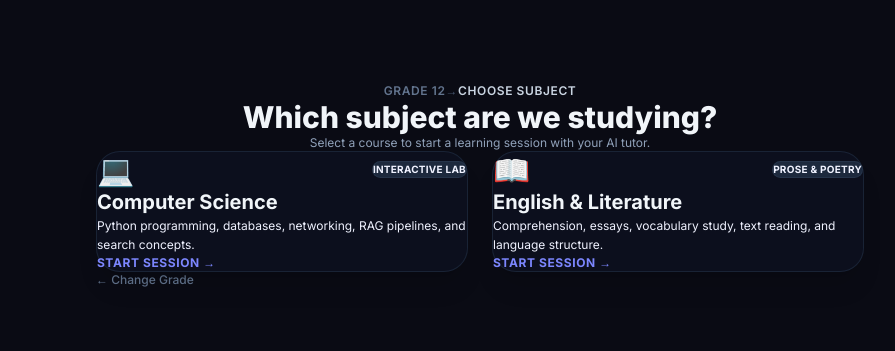
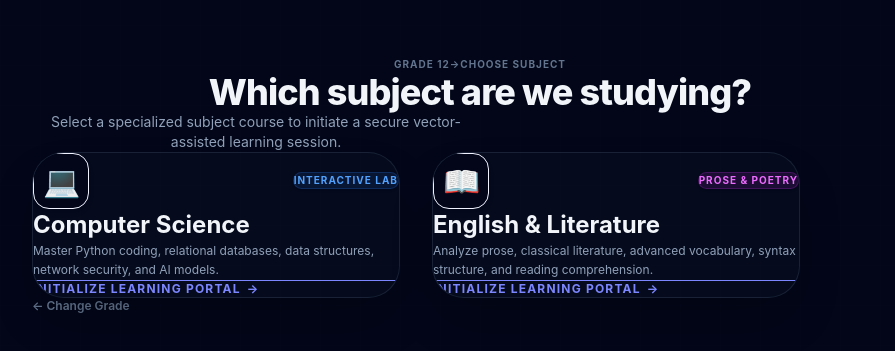
Before and after one commit to KarthikRaj07/TutorVerse, a React app in the folder frontend/: page /subjects in a window 1280 px wide. Shown: the part 215-566 px from the top of the page, without its empty margins (160-1055 px from the left). Built offline with nearby package versions, Linux system fonts and the light colour scheme; the HTML template or start-up script is replaced by a standard one.

Commit message:
Revamp UI template with premium dark theme, radial glows, active companion indicators, and upgraded fonts

```diff
--- a/frontend/src/components/Loader.jsx
+++ b/frontend/src/components/Loader.jsx
@@ -2,13 +2,15 @@ import React from 'react';
 
 export default function Loader() {
   return (
-    <div className="flex items-center space-x-2 py-3 px-4 bg-slate-900/50 backdrop-blur-md border border-purple-500/20 rounded-2xl w-max animate-pulse">
-      <div className="flex space-x-1.5">
+    <div className="flex items-center space-x-3 py-3.5 px-5 bg-slate-900/60 backdrop-blur-2xl border border-indigo-500/10 rounded-2xl w-max shadow-lg animate-pulse">
+      <div className="flex space-x-1.5 items-center">
         <span className="w-2.5 h-2.5 bg-cyan-400 rounded-full animate-bounce" style={{ animationDelay: '0ms' }}></span>
-        <span className="w-2.5 h-2.5 bg-indigo-400 rounded-full animate-bounce" style={{ animationDelay: '150ms' }}></span>
-        <span className="w-2.5 h-2.5 bg-purple-400 rounded-full animate-bounce" style={{ animationDelay: '300ms' }}></span>
+        <span className="w-2.5 h-2.5 bg-indigo-500/80 rounded-full animate-bounce" style={{ animationDelay: '150ms' }}></span>
+        <span className="w-2.5 h-2.5 bg-fuchsia-400 rounded-full animate-bounce" style={{ animationDelay: '300ms' }}></span>
       </div>
-      <span className="text-xs text-slate-400 font-medium ml-2">TutorVerse is thinking...</span>
+      <span className="text-[11px] text-slate-400 font-bold uppercase tracking-widest select-none">
+        Generating Answer
+      </span>
     </div>
   );
 }
--- a/frontend/src/components/MessageBubble.jsx
+++ b/frontend/src/components/MessageBubble.jsx
@@ -5,31 +5,31 @@ export default function MessageBubble({ message }) {
   const formattedTime = message.time || new Date().toLocaleTimeString([], { hour: '2-digit', minute: '2-digit' });
 
   return (
-    <div className={`flex w-full ${isUser ? 'justify-end' : 'justify-start'} mb-4 animate-fade-up`}>
+    <div className={`flex w-full ${isUser ? 'justify-end' : 'justify-start'} mb-2 animate-fade-up`}>
       {/* AI Tutor Avatar */}
       {!isUser && (
-        <div className="w-9 h-9 rounded-xl flex items-center justify-center text-base mr-3 shrink-0 shadow-md bg-gradient-to-br from-indigo-500 to-cyan-400 border border-indigo-400/30">
+        <div className="w-10 h-10 rounded-2xl flex items-center justify-center text-lg mr-4 shrink-0 shadow-lg bg-gradient-to-br from-indigo-600 via-indigo-700 to-cyan-550 border border-indigo-400/20 shadow-indigo-900/20">
           🎓
         </div>
       )}
 
-      {/* Message Bubble Container */}
+      {/* Message Bubble Block */}
       <div
-        className={`max-w-[80%] md:max-w-[70%] px-4 py-3 rounded-2xl shadow-lg border text-sm leading-relaxed transition-all ${
+        className={`max-w-[80%] md:max-w-[70%] px-5 py-4 rounded-3xl shadow-xl border text-sm leading-relaxed transition-all duration-300 ${
           isUser
-            ? 'bg-gradient-to-br from-indigo-600 to-purple-600 border-indigo-500/30 text-white rounded-br-none'
-            : 'bg-slate-900/80 backdrop-blur-md border-slate-800 text-slate-100 rounded-bl-none'
+            ? 'bg-gradient-to-r from-indigo-600 via-indigo-650 to-purple-650 border-indigo-500/20 text-white rounded-tr-none'
+            : 'bg-slate-900/60 backdrop-blur-2xl border-slate-800/80 text-slate-100 rounded-tl-none'
         }`}
       >
-        <p className="whitespace-pre-wrap font-medium">{message.content}</p>
+        <p className="whitespace-pre-wrap font-sans text-slate-200 tracking-wide font-medium">{message.content}</p>
 
-        {/* Citations/Sources */}
+        {/* Sources/Citations */}
         {!isUser && message.sources && message.sources.length > 0 && (
-          <div className="mt-3 pt-2 border-t border-slate-800 flex flex-wrap gap-1.5">
+          <div className="mt-4 pt-3 border-t border-slate-850 flex flex-wrap gap-2">
             {message.sources.map((source, index) => (
               <span
                 key={index}
-                className="text-xs px-2.5 py-0.5 rounded-full bg-slate-800/80 text-cyan-400 border border-slate-700/50 flex items-center gap-1 font-semibold"
+                className="text-[10px] px-3 py-1 rounded-full bg-slate-950/80 text-cyan-400 border border-slate-800 flex items-center gap-1.5 font-bold tracking-wide"
               >
                 📚 {source}
               </span>
@@ -39,8 +39,8 @@ export default function MessageBubble({ message }) {
 
         {/* Timestamp */}
         <p
-          className={`text-right mt-1.5 text-[10px] select-none ${
-            isUser ? 'text-white/60' : 'text-slate-400/60'
+          className={`text-right mt-2 text-[9px] font-bold select-none uppercase tracking-wider ${
+            isUser ? 'text-indigo-200/50' : 'text-slate-500'
           }`}
         >
           {formattedTime}
@@ -49,7 +49,7 @@ export default function MessageBubble({ message }) {
 
       {/* User Avatar */}
       {isUser && (
-        <div className="w-9 h-9 rounded-xl flex items-center justify-center text-base ml-3 shrink-0 shadow-md bg-gradient-to-br from-pink-500 to-rose-400 border border-pink-400/30">
+        <div className="w-10 h-10 rounded-2xl flex items-center justify-center text-lg ml-4 shrink-0 shadow-lg bg-gradient-to-br from-fuchsia-600 via-purple-650 to-pink-500 border border-fuchsia-450/20 shadow-fuchsia-900/20">
           👤
         </div>
       )}
--- a/frontend/src/pages/ChatPage.jsx
+++ b/frontend/src/pages/ChatPage.jsx
@@ -7,10 +7,8 @@ export default function ChatPage() {
   const { subject } = useParams();
   const navigate = useNavigate();
 
-  // Validate the route parameter and determine the display subject
   const validSubjects = ['computer_science', 'english'];
   if (!validSubjects.includes(subject)) {
-    // Redirect if an invalid subject parameter is given
     React.useEffect(() => {
       navigate('/subjects');
     }, [subject, navigate]);
@@ -19,6 +17,7 @@ export default function ChatPage() {
 
   const subjectDisplayName = subject === 'computer_science' ? 'Computer Science' : 'English Literature';
   const subjectIcon = subject === 'computer_science' ? '💻' : '📖';
+  const subjectColorClass = subject === 'computer_science' ? 'text-blue-400' : 'text-fuchsia-400';
 
   const [messages, setMessages] = useState([
     {
@@ -36,7 +35,6 @@ export default function ChatPage() {
     const text = input.trim();
     if (!text || loading) return;
 
-    // Add user message to history
     const userMessage = {
       id: `user-${Date.now()}`,
       role: 'user',
@@ -49,10 +47,8 @@ export default function ChatPage() {
     setLoading(true);
 
     try {
-      // API call to the backend RAG pipeline with subject binding
       const res = await sendChatMessage(text, subject);
 
-      // Add AI response to history
       const assistantMessage = {
         id: `ai-${Date.now()}`,
         role: 'assistant',
@@ -64,8 +60,6 @@ export default function ChatPage() {
       setMessages((prev) => [...prev, assistantMessage]);
     } catch (error) {
       console.error(error);
-
-      // Error handling: Show "Server error" as a message bubble
       const errorMessage = {
         id: `error-${Date.now()}`,
         role: 'assistant',
@@ -73,7 +67,6 @@ export default function ChatPage() {
         time: new Date().toLocaleTimeString([], { hour: '2-digit', minute: '2-digit' }),
         sources: [],
       };
-
       setMessages((prev) => [...prev, errorMessage]);
     } finally {
       setLoading(false);
@@ -81,23 +74,36 @@ export default function ChatPage() {
   };
 
   return (
-    <div className="h-screen flex flex-col bg-[#0a0b14] overflow-hidden">
-      {/* Header bar */}
-      <header className="px-6 py-4 bg-slate-950/60 border-b border-slate-900 backdrop-blur-md flex items-center justify-between z-10 shrink-0">
+    <div className="h-screen flex flex-col bg-slate-950 text-slate-100 overflow-hidden font-sans relative">
+      {/* Background ambient lighting/glows */}
+      <div className="absolute top-0 left-1/4 w-96 h-96 bg-indigo-650/5 rounded-full blur-[100px] -z-10 pointer-events-none"></div>
+      <div className="absolute bottom-0 right-1/4 w-96 h-96 bg-cyan-650/5 rounded-full blur-[100px] -z-10 pointer-events-none"></div>
+
+      {/* Main Header Bar */}
+      <header className="px-6 py-4 bg-slate-900/40 border-b border-slate-900/60 backdrop-blur-2xl flex items-center justify-between z-10 shrink-0 shadow-lg">
         <div className="flex items-center gap-4">
           <button
             onClick={() => navigate('/subjects')}
-            className="flex items-center gap-1.5 px-3 py-1.5 bg-slate-900 border border-slate-800 rounded-xl text-xs text-slate-350 hover:text-slate-100 hover:border-slate-700 transition active:scale-95 cursor-pointer font-semibold"
+            className="flex items-center gap-2 px-3.5 py-2 bg-slate-900/80 border border-slate-800 rounded-xl text-xs text-slate-300 hover:text-slate-100 hover:border-slate-700 hover:bg-slate-850 transition-all duration-300 active:scale-95 cursor-pointer font-bold tracking-wide"
           >
             &larr; Subjects
           </button>
+
+          <div className="flex items-center gap-3">
+            <div className="w-10 h-10 rounded-xl bg-slate-950 border border-slate-850 flex items-center justify-center text-xl shadow-md">
+              {subjectIcon}
+            </div>
             <div>
-            <h1 className="text-sm md:text-base font-bold text-slate-150 flex items-center gap-2">
-              <span>{subjectIcon}</span> {subjectDisplayName}
+              <h1 className="text-sm md:text-base font-extrabold tracking-tight text-slate-100">
+                {subjectDisplayName}
               </h1>
-            <p className="text-[10px] text-slate-500 font-semibold uppercase tracking-wider">
-              AI Tutor Active
-            </p>
+              <div className="flex items-center gap-1.5 mt-0.5">
+                <span className="w-1.5 h-1.5 rounded-full bg-emerald-400 animate-ping"></span>
+                <span className="text-[9px] text-slate-500 font-bold uppercase tracking-widest">
+                  AI Companion Active
+                </span>
+              </div>
+            </div>
           </div>
         </div>
 
@@ -111,14 +117,15 @@ export default function ChatPage() {
               sources: [],
             },
           ])}
-          className="px-3 py-1.5 bg-indigo-500/10 border border-indigo-500/20 text-indigo-400 hover:text-indigo-300 hover:bg-indigo-500/15 rounded-xl text-xs font-semibold transition active:scale-95 cursor-pointer"
+          className="px-4 py-2 bg-indigo-500/10 hover:bg-indigo-500/15 border border-indigo-550/20 text-indigo-400 hover:text-indigo-350 rounded-xl text-xs font-bold transition-all duration-300 active:scale-95 cursor-pointer"
         >
           Reset Session
         </button>
       </header>
 
-      {/* Main chat window content */}
-      <main className="flex-1 p-4 md:p-6 overflow-hidden max-w-6xl w-full mx-auto">
+      {/* Main Chat Area */}
+      <main className="flex-1 p-4 md:p-6 overflow-hidden max-w-6xl w-full mx-auto flex flex-col justify-between">
+        <div className="flex-1 min-h-0 relative">
           <ChatBox
             messages={messages}
             input={input}
@@ -127,6 +134,7 @@ export default function ChatPage() {
             loading={loading}
             subject={subject}
           />
+        </div>
       </main>
     </div>
   );
--- a/frontend/src/pages/ClassPage.jsx
+++ b/frontend/src/pages/ClassPage.jsx
@@ -5,45 +5,52 @@ export default function ClassPage() {
   const navigate = useNavigate();
 
   return (
-    <div className="min-h-screen flex flex-col items-center justify-center p-6 bg-[#0a0b14] relative overflow-hidden">
-      {/* Background glow */}
-      <div className="absolute top-1/3 right-1/4 w-80 h-80 bg-purple-600/10 rounded-full blur-3xl -z-10 animate-pulse"></div>
+    <div className="min-h-screen flex flex-col items-center justify-center p-6 bg-slate-950 relative overflow-hidden font-sans">
+      {/* Background glow effects */}
+      <div className="absolute top-[20%] right-[-10%] w-[500px] h-[500px] bg-purple-700/10 rounded-full blur-[120px] -z-10 animate-pulse"></div>
+      <div className="absolute bottom-[10%] left-[-15%] w-[450px] h-[450px] bg-indigo-600/15 rounded-full blur-[100px] -z-10"></div>
 
-      <div className="w-full max-w-md text-center space-y-8 animate-fade-up">
-        {/* Navigation / Header info */}
-        <div className="flex items-center justify-center space-x-2 text-xs font-semibold uppercase tracking-wider text-slate-500">
-          <span>Grade</span>
+      {/* Mesh Grid */}
+      <div className="absolute inset-0 bg-[linear-gradient(rgba(255,255,255,0.01)_1px,transparent_1px),linear-gradient(90deg,rgba(255,255,255,0.01)_1px,transparent_1px)] bg-[size:40px_40px] opacity-50"></div>
+
+      <div className="w-full max-w-md text-center space-y-8 animate-fade-up relative z-10">
+        {/* Navigation Breadcrumb Indicator */}
+        <div className="flex items-center justify-center space-x-2 text-[10px] font-bold uppercase tracking-widest text-slate-500">
+          <span>Grade Selection</span>
           <span className="text-indigo-400">&rarr;</span>
-          <span className="text-slate-300">Class Select</span>
+          <span className="text-indigo-400">Class Config</span>
         </div>
 
-        {/* Info card */}
-        <div className="bg-slate-900/60 backdrop-blur-xl border border-slate-800 p-8 rounded-3xl shadow-xl space-y-6">
-          <div className="w-14 h-14 rounded-2xl bg-indigo-500/10 border border-indigo-500/25 flex items-center justify-center text-2xl mx-auto">
+        {/* Card Component */}
+        <div className="bg-slate-900/50 backdrop-blur-2xl border border-slate-800/80 p-8 rounded-[32px] shadow-2xl space-y-8 relative overflow-hidden">
+          {/* Decorative interior design card element */}
+          <div className="absolute top-0 right-0 w-24 h-24 bg-gradient-to-br from-indigo-500/10 to-transparent rounded-full blur-xl"></div>
+
+          <div className="w-20 h-20 rounded-2xl bg-indigo-500/10 border border-indigo-500/25 flex items-center justify-center text-4xl mx-auto shadow-inner">
             🏫
           </div>
 
-          <div className="space-y-2">
-            <h2 className="text-2xl font-bold text-slate-100">12th Standard Selected</h2>
-            <p className="text-xs text-slate-400 max-w-xs mx-auto">
-              Your profile is configured for Grade 12 subjects. Continue to view available courses.
+          <div className="space-y-3">
+            <h2 className="text-2xl md:text-3xl font-extrabold text-slate-100 tracking-tight">12th Standard</h2>
+            <p className="text-xs text-slate-400 leading-relaxed max-w-xs mx-auto">
+              You are accessing high-school curriculum materials. This session is optimized for RAG retrieval on 12th board standards.
             </p>
           </div>
 
           <button
             onClick={() => navigate('/subjects')}
-            className="w-full py-3.5 px-6 rounded-2xl bg-gradient-to-r from-indigo-500 via-purple-500 to-indigo-600 text-white font-bold text-sm shadow-lg shadow-indigo-500/15 hover:shadow-indigo-500/25 transition-all hover:scale-[1.01] active:scale-95 cursor-pointer"
+            className="w-full py-4 px-6 rounded-2xl bg-gradient-to-r from-indigo-600 via-purple-600 to-indigo-600 hover:from-indigo-500 hover:via-purple-500 hover:to-indigo-500 text-white font-bold text-sm shadow-xl shadow-indigo-500/20 hover:shadow-indigo-500/35 hover:shadow-[0_0_25px_rgba(99,102,241,0.4)] transition-all duration-300 transform active:scale-95 cursor-pointer font-sans"
           >
             Continue to Subjects
           </button>
         </div>
 
-        {/* Back button */}
+        {/* Back Link */}
         <button
           onClick={() => navigate('/')}
-          className="text-xs text-slate-500 hover:text-slate-350 transition-colors font-medium flex items-center gap-1.5 mx-auto"
+          className="text-xs text-slate-500 hover:text-slate-300 transition-colors font-semibold flex items-center gap-1.5 mx-auto active:scale-95 cursor-pointer"
         >
-          &larr; Go Back
+          &larr; Back to Landing
         </button>
       </div>
     </div>
--- a/frontend/src/pages/SubjectPage.jsx
+++ b/frontend/src/pages/SubjectPage.jsx
@@ -9,82 +9,93 @@ export default function SubjectPage() {
       id: 'computer_science',
       title: 'Computer Science',
       icon: '💻',
-      desc: 'Python programming, databases, networking, RAG pipelines, and search concepts.',
-      color: 'from-blue-500/10 via-indigo-500/5 to-transparent',
-      borderColor: 'group-hover:border-indigo-500/50',
+      desc: 'Master Python coding, relational databases, data structures, network security, and AI models.',
+      color: 'from-blue-600/10 via-indigo-600/5 to-transparent',
+      hoverGlow: 'hover:shadow-[0_0_50px_rgba(59,130,246,0.15)]',
+      borderColor: 'group-hover:border-blue-500/50',
+      badgeColor: 'bg-blue-500/10 text-blue-400 border-blue-500/20',
       badge: 'Interactive Lab',
     },
     {
       id: 'english',
       title: 'English & Literature',
       icon: '📖',
-      desc: 'Comprehension, essays, vocabulary study, text reading, and language structure.',
-      color: 'from-purple-500/10 via-pink-500/5 to-transparent',
-      borderColor: 'group-hover:border-pink-500/50',
+      desc: 'Analyze prose, classical literature, advanced vocabulary, syntax structure, and reading comprehension.',
+      color: 'from-fuchsia-600/10 via-pink-600/5 to-transparent',
+      hoverGlow: 'hover:shadow-[0_0_50px_rgba(217,70,239,0.15)]',
+      borderColor: 'group-hover:border-fuchsia-500/50',
+      badgeColor: 'bg-fuchsia-500/10 text-fuchsia-400 border-fuchsia-500/20',
       badge: 'Prose & Poetry',
     },
   ];
 
   return (
-    <div className="min-h-screen flex flex-col items-center justify-center p-6 bg-[#0a0b14] relative overflow-hidden">
-      {/* Dynamic ambient lights */}
-      <div className="absolute top-1/4 left-1/4 w-96 h-96 bg-indigo-600/10 rounded-full blur-3xl -z-10"></div>
-      <div className="absolute bottom-1/4 right-1/4 w-96 h-96 bg-pink-600/10 rounded-full blur-3xl -z-10"></div>
+    <div className="min-h-screen flex flex-col items-center justify-center p-6 bg-slate-950 relative overflow-hidden font-sans">
+      {/* Background glow filters */}
+      <div className="absolute top-[10%] left-[20%] w-[400px] h-[400px] bg-blue-600/10 rounded-full blur-[120px] -z-10 animate-pulse"></div>
+      <div className="absolute bottom-[10%] right-[10%] w-[500px] h-[500px] bg-purple-700/10 rounded-full blur-[130px] -z-10"></div>
 
-      <div className="w-full max-w-3xl space-y-8 animate-fade-up">
-        {/* Page Header */}
-        <div className="text-center space-y-2">
-          <div className="flex items-center justify-center space-x-2 text-xs font-semibold uppercase tracking-wider text-slate-500">
+      {/* Mesh Grid */}
+      <div className="absolute inset-0 bg-[linear-gradient(rgba(255,255,255,0.01)_1px,transparent_1px),linear-gradient(90deg,rgba(255,255,255,0.01)_1px,transparent_1px)] bg-[size:40px_40px] opacity-40"></div>
+
+      <div className="w-full max-w-4xl space-y-10 animate-fade-up relative z-10">
+        {/* Header */}
+        <div className="text-center space-y-3">
+          <div className="flex items-center justify-center space-x-2 text-[10px] font-bold uppercase tracking-widest text-slate-500">
             <span>Grade 12</span>
-            <span className="text-slate-600">&rarr;</span>
-            <span className="text-slate-300">Choose Subject</span>
+            <span className="text-slate-650">&rarr;</span>
+            <span className="text-slate-350">Choose Subject</span>
           </div>
-          <h1 className="text-3xl font-extrabold text-slate-100">Which subject are we studying?</h1>
-          <p className="text-xs text-slate-400">Select a course to start a learning session with your AI tutor.</p>
+          <h1 className="text-4xl font-extrabold text-slate-100 tracking-tight">Which subject are we studying?</h1>
+          <p className="text-sm text-slate-400 max-w-md mx-auto">Select a specialized subject course to initiate a secure vector-assisted learning session.</p>
         </div>
 
-        {/* Subjects Grid */}
-        <div className="grid grid-cols-1 md:grid-cols-2 gap-6">
+        {/* Subjects Card Grid */}
+        <div className="grid grid-cols-1 md:grid-cols-2 gap-8 max-w-3xl mx-auto">
           {subjects.map((sub) => (
             <div
               key={sub.id}
               onClick={() => navigate(`/chat/${sub.id}`)}
-              className="group relative bg-slate-900/40 backdrop-blur-xl border border-slate-800/80 p-6 rounded-3xl shadow-xl hover:shadow-2xl transition-all duration-300 transform hover:-translate-y-1 cursor-pointer flex flex-col justify-between"
+              className={`group relative bg-slate-900/30 backdrop-blur-2xl border border-slate-800/80 p-8 rounded-[32px] shadow-2xl ${sub.hoverGlow} transition-all duration-500 transform hover:-translate-y-2 cursor-pointer flex flex-col justify-between overflow-hidden`}
             >
-              {/* Colored gradient backdrop on hover */}
-              <div className={`absolute inset-0 bg-gradient-to-br ${sub.color} opacity-0 group-hover:opacity-100 rounded-3xl transition-opacity duration-300 -z-10`}></div>
+              {/* Inner card glow/shade */}
+              <div className={`absolute inset-0 bg-gradient-to-br ${sub.color} opacity-0 group-hover:opacity-100 rounded-[32px] transition-opacity duration-500 -z-10`}></div>
 
-              {/* Dynamic border on hover */}
-              <div className={`absolute inset-0 border border-transparent rounded-3xl transition-all duration-300 ${sub.borderColor} -z-10`}></div>
+              {/* Colored border on hover */}
+              <div className={`absolute inset-0 border border-transparent rounded-[32px] transition-all duration-500 ${sub.borderColor} -z-10`}></div>
 
-              <div className="space-y-4">
+              <div className="space-y-6">
                 <div className="flex items-center justify-between">
-                  <span className="text-3xl">{sub.icon}</span>
-                  <span className="text-[10px] px-2.5 py-1 rounded-full bg-slate-800 text-slate-450 border border-slate-700/50 font-bold tracking-wide uppercase">
+                  <div className="w-14 h-14 rounded-2xl bg-slate-950 border border-slate-850 flex items-center justify-center text-3xl group-hover:scale-110 transition-transform duration-500 shadow-md">
+                    {sub.icon}
+                  </div>
+                  <span className={`text-[10px] px-3 py-1 rounded-full border font-bold tracking-widest uppercase ${sub.badgeColor} shadow-sm`}>
                     {sub.badge}
                   </span>
                 </div>
-                <div>
-                  <h2 className="text-xl font-bold text-slate-100 group-hover:text-indigo-400 transition-colors">
+
+                <div className="space-y-2">
+                  <h2 className="text-2xl font-bold text-slate-100 group-hover:text-indigo-400 transition-colors duration-300">
                     {sub.title}
                   </h2>
-                  <p className="text-xs text-slate-450 mt-1.5 leading-relaxed">
+                  <p className="text-xs text-slate-400 leading-relaxed">
                     {sub.desc}
                   </p>
                 </div>
               </div>
 
-              <div className="mt-6 text-xs font-bold text-indigo-400 tracking-wider uppercase flex items-center gap-1 group-hover:translate-x-1 transition-all">
-                Start Session &rarr;
+              <div className="mt-8 pt-4 border-t border-slate-850 text-xs font-bold text-indigo-400 tracking-widest uppercase flex items-center gap-1.5 group-hover:text-indigo-300 transition-colors">
+                Initialize Learning Portal
+                <span className="group-hover:translate-x-1.5 transition-transform duration-300">&rarr;</span>
               </div>
             </div>
           ))}
         </div>
 
-        {/* Footer actions */}
+        {/* Back Link */}
         <button
           onClick={() => navigate('/class')}
-          className="text-xs text-slate-500 hover:text-slate-350 transition-colors font-medium flex items-center gap-1.5 mx-auto mt-4"
+          className="text-xs text-slate-500 hover:text-slate-300 transition-colors font-semibold flex items-center gap-1.5 mx-auto active:scale-95 cursor-pointer"
         >
           &larr; Change Grade
         </button>
```
Also changed, not shown: frontend/src/components/ChatBox.jsx (+29 -19 lines), frontend/src/pages/Landing.jsx (+45 -25 lines). Lines whose indentation alone changed are shown as unchanged.
